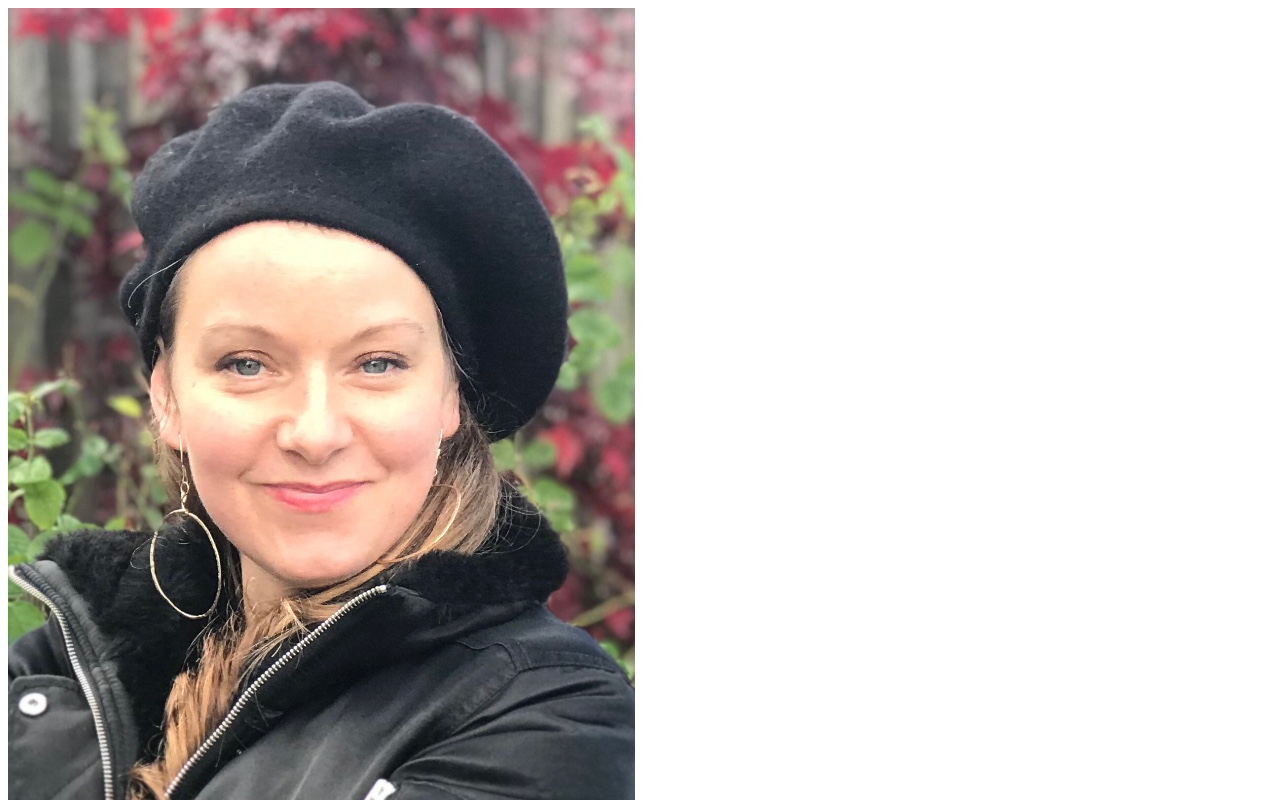
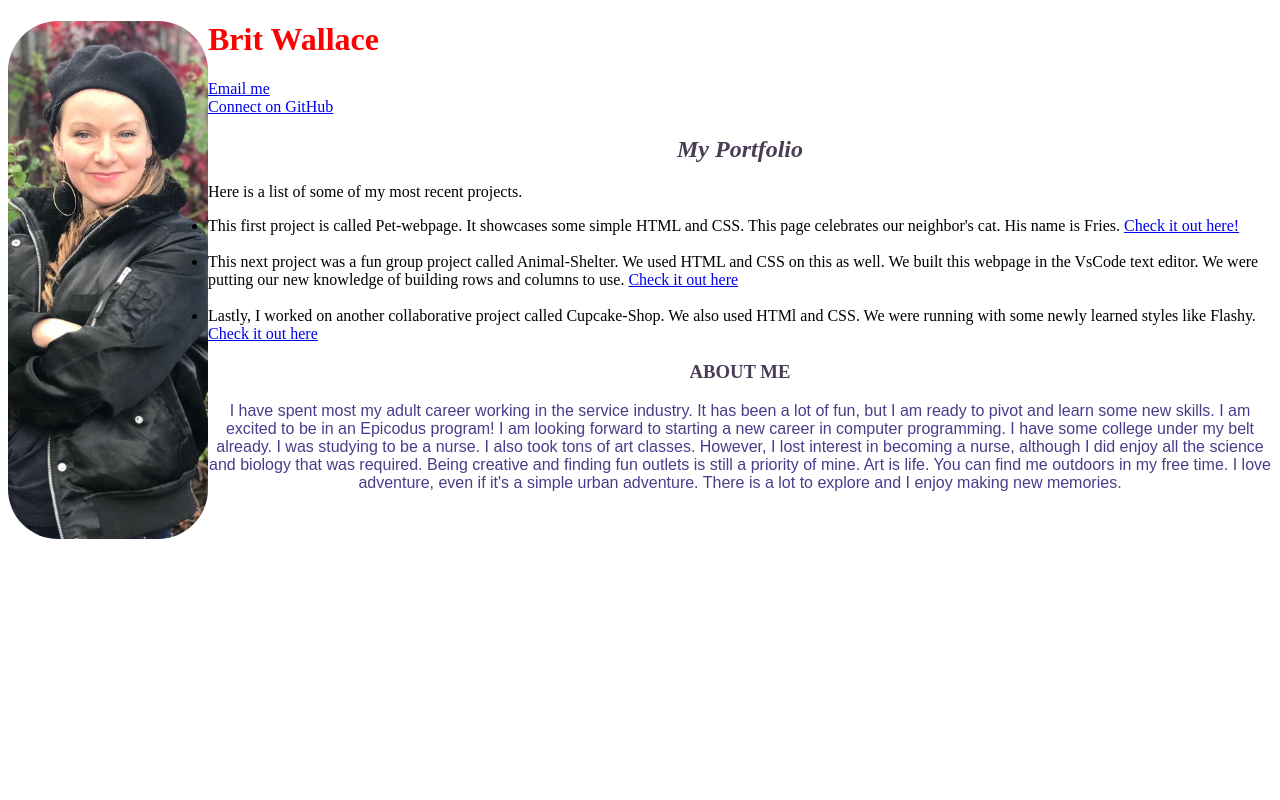
Before and after one commit to BritWallace/portfolio-, a plain HTML site: page index.html in a window 1280 px wide. Shown: the top 800 px of the page. Drawn offline with Linux system fonts and the light colour scheme.

Commit message:
Added some more css and changed the image

```diff
--- a/styles.css
+++ b/styles.css
@@ -1,12 +1,13 @@
 h1 {
-  color:red
+  color:red;
+  text-align: left;
 }
 
+/* portfolio*/
 h2 {
   font-style: italic;
   text-align: center;
   color: rgb(73 60 85);
-
 
 }
 
@@ -20,3 +21,16 @@ h3 {
   text-align: center;
   color: rgb(73 60 85);
 }
+
+img {
+  float: left;
+  width: 200px;
+  border-radius: 50px;
+}
+
+/* div span */
+span {
+  text-transform: uppercase;
+  text-align: center;
+
+}
```
